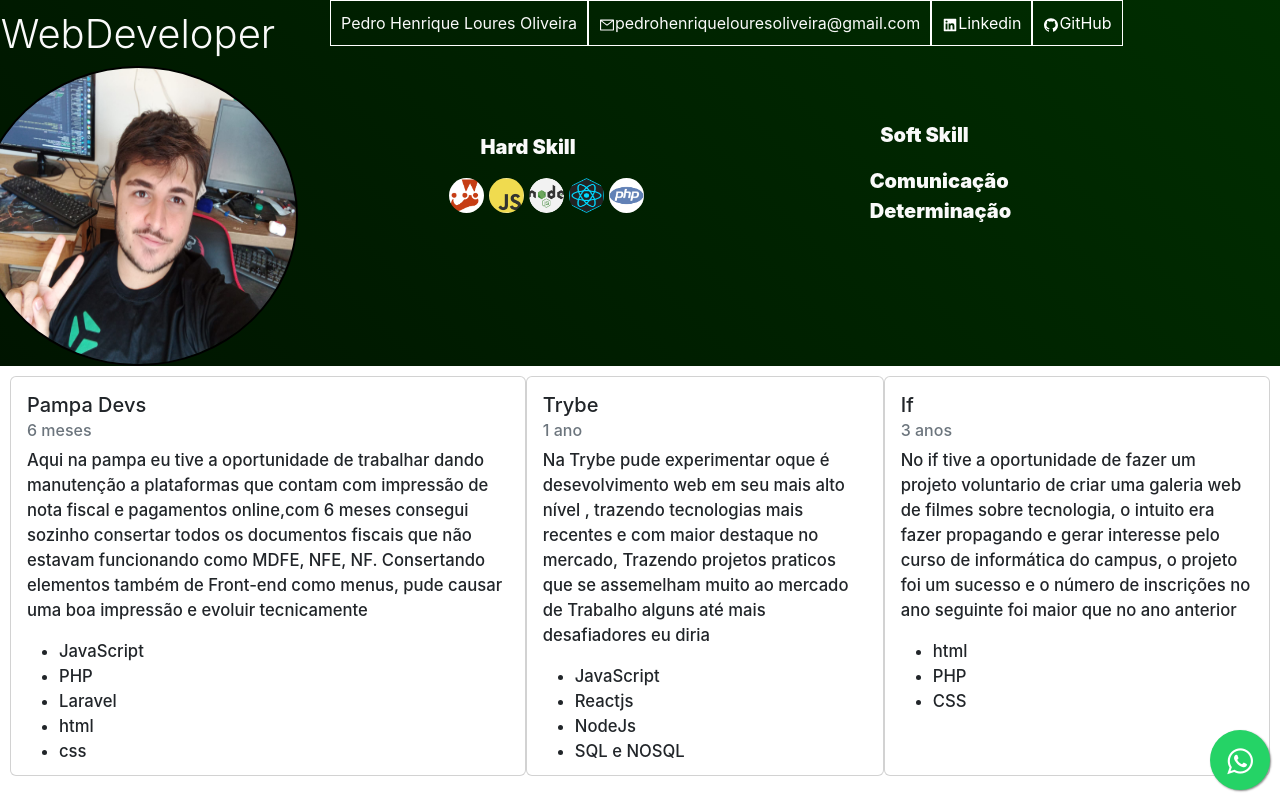
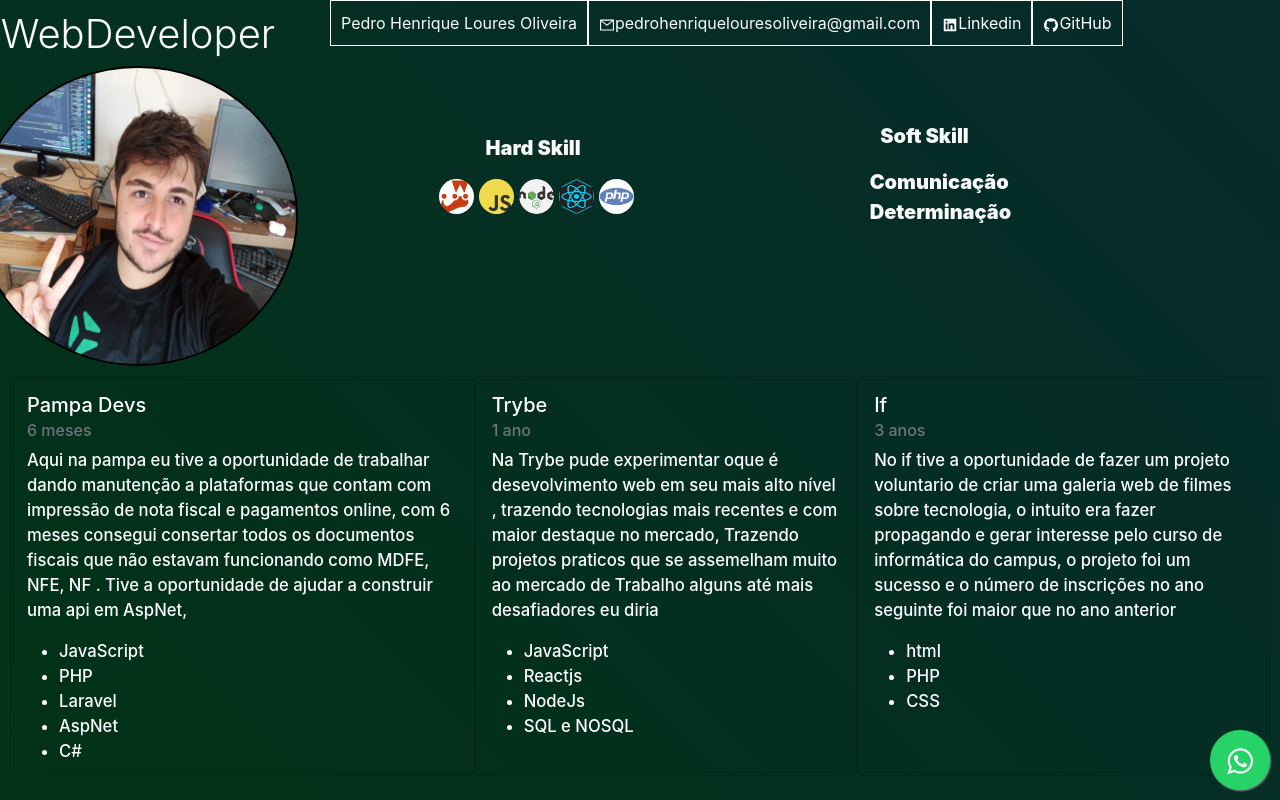
Before and after one commit to iroDevs/Portfolio-Pessoal, a React (Create React App) app: page / in a window 1280 px wide. Built offline with nearby package versions, Linux system fonts and the light colour scheme.

Commit message:
style fixed

```diff
--- a/src/App.css
+++ b/src/App.css
@@ -10,3 +10,24 @@
     padding: 0;
     margin: 0 ;
  }
+
+ body {
+   background: linear-gradient(45deg,rgb(0, 61, 0),rgb(18, 5, 138));
+   background-size: 700% 700%;
+   animation: colors 6s ease infinite
+}
+
+@keyframes colors {
+   0%{
+
+       background-position: 0% 50%;
+   }
+
+   50% {
+       background-position: 100% 50%
+   }
+
+   100%{
+       background-position:0% 50%
+   }
+}
--- a/src/Helpers/Strings.js
+++ b/src/Helpers/Strings.js
@@ -1,5 +1,5 @@
 
-const TextoPampa = 'Aqui na pampa eu tive a oportunidade de trabalhar dando manutenção a plataformas que contam com impressão de nota fiscal e pagamentos online,com 6 meses consegui sozinho consertar todos os documentos fiscais que não estavam funcionando como MDFE, NFE, NF. Consertando elementos também de Front-end como menus, pude causar uma boa impressão e evoluir tecnicamente'
+const TextoPampa = 'Aqui na pampa eu tive a oportunidade de trabalhar dando manutenção a plataformas que contam com impressão de nota fiscal e pagamentos online, com 6 meses consegui consertar todos os documentos fiscais que não estavam funcionando como MDFE, NFE, NF . Tive a oportunidade de ajudar a construir uma api em AspNet, '
 
 const TextoIF = 'No if tive a oportunidade de fazer um projeto voluntario de criar uma galeria web de filmes sobre tecnologia, o intuito era fazer propagando e gerar interesse pelo curso de informática do campus, o projeto foi um sucesso e o número de inscrições no ano seguinte foi maior que no ano anterior'
 
--- a/src/components/Contatos/Contatos.css
+++ b/src/components/Contatos/Contatos.css
@@ -1,6 +1,7 @@
 .list-contatos {
     list-style: none;
     display:flex;
+    justify-content:center;
 
 
 }
--- a/src/components/Experiencia/Experiencia.jsx
+++ b/src/components/Experiencia/Experiencia.jsx
@@ -6,11 +6,11 @@ import './ExperienciaStyle.css'
 export default function Experiencia ({ titulo, texto, tecnologia, tempo }) {
   return (
     <div className="container-exp">
-   <div className="card" >
-  <div className="card-body">
-    <h5 className="card-title">{titulo}</h5>
+   <div className="card caixa-experiencia" >
+  <div className="card-body caixa-corpo">
+    <h5 className="card-title caixa-title">{titulo}</h5>
     <h6 className="card-subtitle mb-2 text-muted">{tempo}</h6>
-    <p className="card-text">{texto}</p>
+    <p className="card-text caixa-texto" >{texto}</p>
     <ul className="list-exp">
       {tecnologia.map((item, key) => {
         return (
--- a/src/components/Experiencia/ExperienciaStyle.css
+++ b/src/components/Experiencia/ExperienciaStyle.css
@@ -1,13 +1,13 @@
-.list-exp {
-
-
-}
 
 .card {
     width: 100%;
     height: 50vh;
 }
 
+.caixa-experiencia {
+    background-color: rgba(1, 37, 1, 0.014);
+    color: white;
+}
 
 @media (max-width: 1216px){
 
--- a/src/components/ListaTec/ListaTecStyle.css
+++ b/src/components/ListaTec/ListaTecStyle.css
@@ -10,6 +10,7 @@
     flex-direction:column;
     justify-content:center;
     align-items:center;
+    text-align: center;
 
 }
 
@@ -17,10 +18,12 @@
     font-weight: 900;
     font-size: 15pt;
     text-align: center;
+    margin-left: 10px;
 }
 
 .list-icons{
     list-style-type: none;
+    margin-right: 20px;
 }
 .img-icons {
     width:35px;
--- a/src/containers/Container-above/ContainerAboveStyle.css
+++ b/src/containers/Container-above/ContainerAboveStyle.css
@@ -1,12 +1,12 @@
+
+
 .container-above {
-    background: linear-gradient(45deg,rgb(0, 0, 0),rgb(0, 77, 0));
-    background-size: 300% 300%;
     color: rgb(250, 250, 250);
     margin: 0;
     padding: 0;
     display: flex;
     flex-wrap: wrap;
-    animation: colors 8s ease infinite
+
 }
 
 .container-info{
@@ -24,20 +24,7 @@
     align-items:center;
 }
 
-@keyframes colors {
-    0%{
 
-        background-position: 0% 50%;
-    }
-
-    50% {
-        background-position: 100% 50%
-    }
-
-    100%{
-        background-position:0% 50%
-    }
-}
 
 @media (max-width: 1216px){
 
@@ -45,7 +32,7 @@
         margin-left: 0%;
     }
     .container-above {
-
+        flex-direction: column;
        justify-content:center;
        align-items:center;
     }
--- a/src/containers/Container-exp/ContainerExp.jsx
+++ b/src/containers/Container-exp/ContainerExp.jsx
@@ -9,7 +9,7 @@ export default function ContainerExp () {
     {
       titulo: 'Pampa Devs',
       texto: TextoPampa,
-      tecnologia: ['JavaScript', 'PHP', 'Laravel', 'html', 'css'],
+      tecnologia: ['JavaScript', 'PHP', 'Laravel', 'AspNet', 'C#'],
       tempo: '6 meses'
 
     },
--- a/src/containers/Container-exp/ContainerExpStyle.css
+++ b/src/containers/Container-exp/ContainerExpStyle.css
@@ -6,6 +6,7 @@
     justify-content:center;
     align-items:center
 }
+
 
 @media (max-width: 1216px){
     .Container-exp {
```
